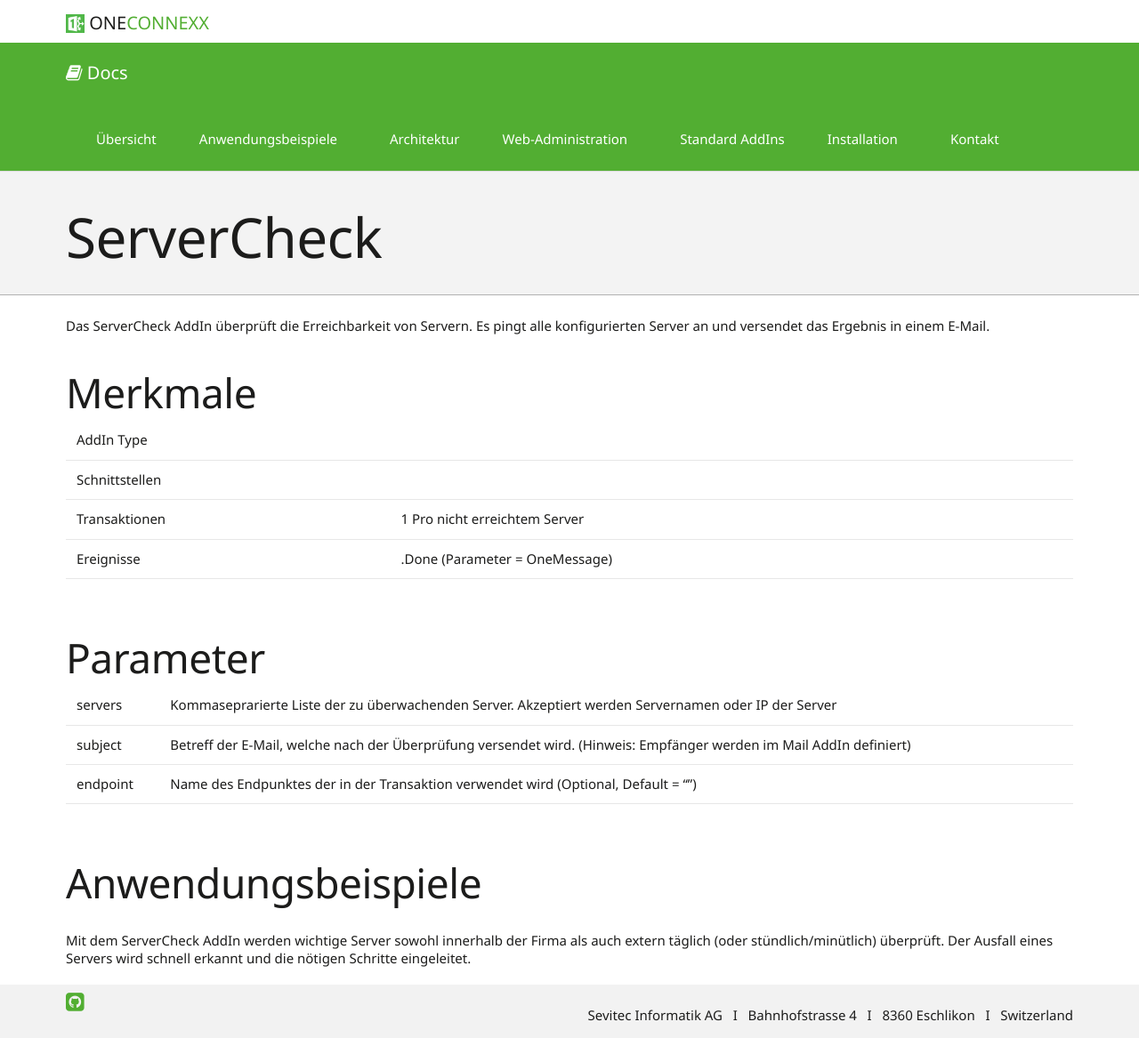
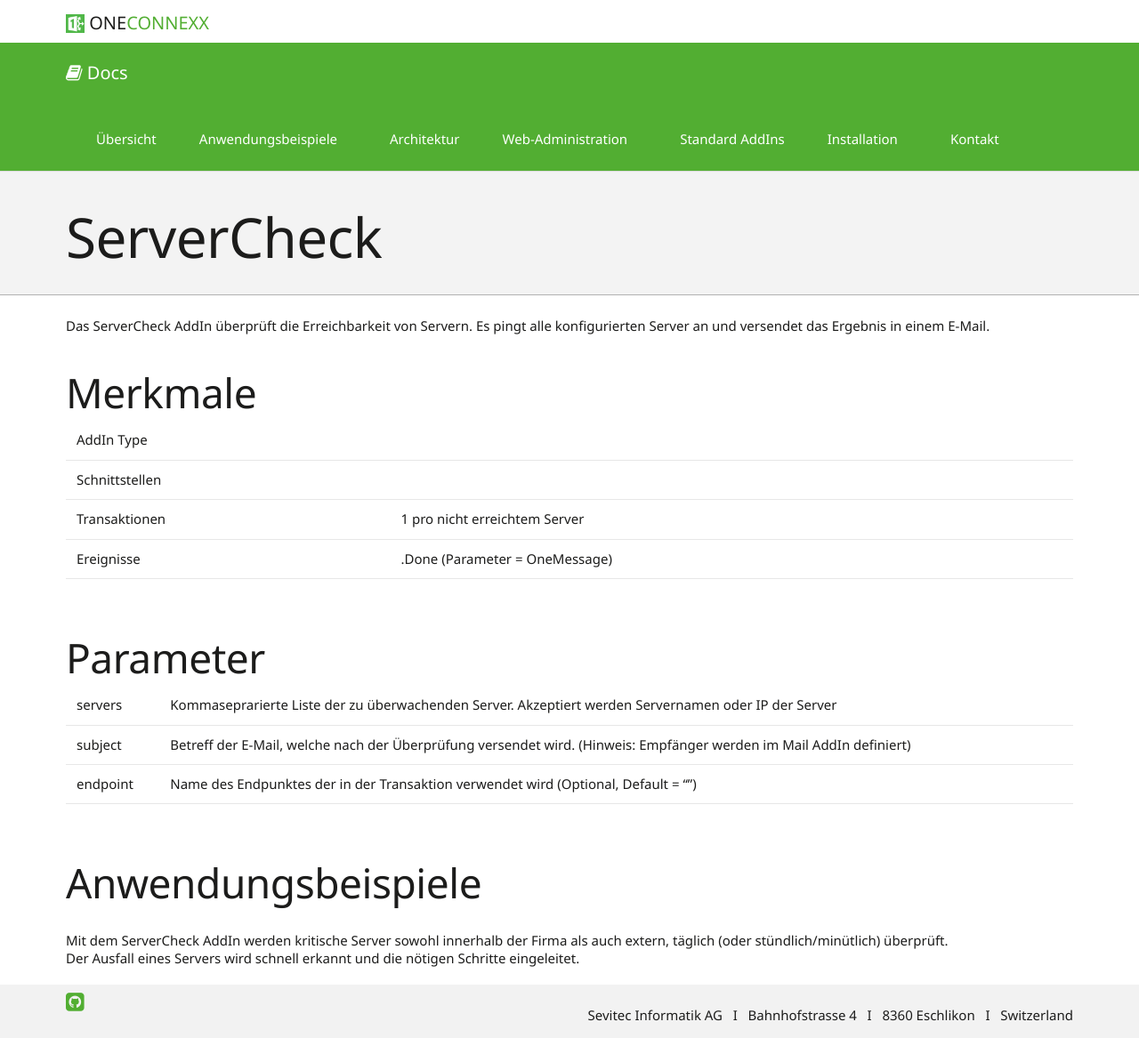
Before and after one commit to primesoft-group/oneconnexx-docs, a Jekyll site: the page built from _pages/addins/de/servercheck.md, in a window 1280 px wide. Shown: the whole page at 89% size. Built offline with Jekyll 4.4.1, drawn with Linux system fonts in a browser that asks for light colours; nearby versions of some CDN libraries; some web fonts are replaced.

Commit message:
Update servercheck.md

```diff
--- a/_pages/addins/de/servercheck.md
+++ b/_pages/addins/de/servercheck.md
@@ -13,7 +13,7 @@ Das ServerCheck AddIn überprüft die Erreichbarkeit von Servern. Es pingt alle
 | --- | --- |
 | AddIn Type |  |
 | Schnittstellen |  |
-| Transaktionen | 1 Pro nicht erreichtem Server |
+| Transaktionen | 1 pro nicht erreichtem Server |
 | Ereignisse | <Instanz>.Done (Parameter = OneMessage)|
 
 
@@ -28,4 +28,4 @@ Das ServerCheck AddIn überprüft die Erreichbarkeit von Servern. Es pingt alle
 
 ## Anwendungsbeispiele
 
-Mit dem ServerCheck AddIn werden wichtige Server sowohl innerhalb der Firma als auch extern täglich (oder stündlich/minütlich) überprüft. Der Ausfall eines Servers wird schnell erkannt und die nötigen Schritte eingeleitet.
+Mit dem ServerCheck AddIn werden kritische Server sowohl innerhalb der Firma als auch extern, täglich (oder stündlich/minütlich) überprüft.<br />Der Ausfall eines Servers wird schnell erkannt und die nötigen Schritte eingeleitet.
```
